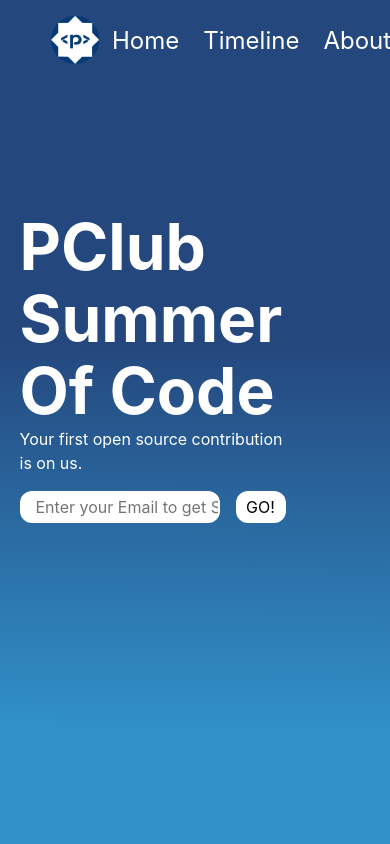
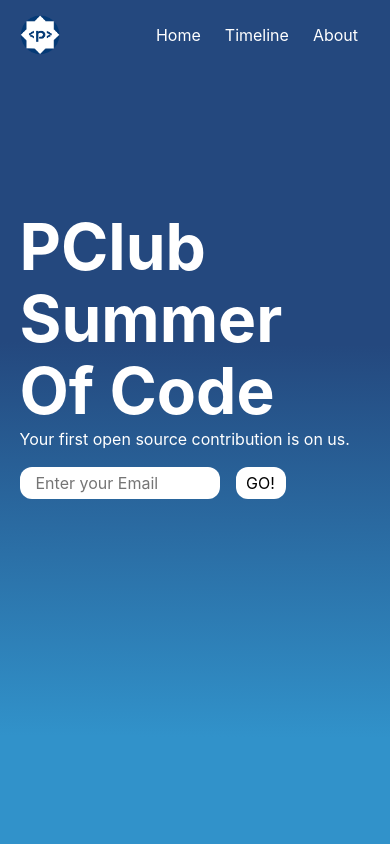
Before and after one commit to hrik2001/psoc2022-landing, a Next.js app: page / in a window 390 px wide. Shown: the top 844 px of the page. Built offline with nearby package versions, Linux system fonts and the light colour scheme.

Commit message:
minor ui changes

```diff
--- a/components/Hero.tsx
+++ b/components/Hero.tsx
@@ -12,7 +12,7 @@
                     Your first open source contribution is on us.
                 </p>
                 <form action="submit">
-                <input type="email" placeholder='Enter your Email to get Subscription' required />
+                <input type="email" placeholder='Enter your Email' required />
                 <button type="submit">GO!</button>
                 </form>
             </div>
--- a/styles/Hero.module.scss
+++ b/styles/Hero.module.scss
@@ -23,7 +23,7 @@
         img{
             position: relative;
             width:50rem;
-            left:20rem;
+            // left:20rem;
         }
     }
     form{
@@ -47,3 +47,11 @@
         }
     }
 }
+@media screen and (max-width:1024px) {
+.introAi{
+    width: 0px;
+    img{
+        width:0px;
+    }
+}
+}
--- a/styles/Navbar.module.scss
+++ b/styles/Navbar.module.scss
@@ -1,4 +1,5 @@
 .nav{
+    z-index: 99;
     display: flex;
     top:15px;
     position: fixed;
@@ -7,23 +8,23 @@
     // justify-content: space-around;
 }
 .imgcontainer{
-    margin-left: 50px;
-    min-width: 50px;
+    margin-left: clamp(20px, 5vw, 50px);
+    min-width: clamp(40px, 5vw, 50px);
     img{
-        width:50px;
+        width:clamp(40px, 5vw, 50px);
     }
 }
 .linkcontainer{
     display: flex;
     width:fit-content;
     // border:1px solid white;
-    margin: 0 50px 0 auto;
+    margin: 0 clamp(20px, 2.5vw, 50px) 0 auto;
 
 }
 .link{
     color:#fff;
     padding: 8px 12px;
-    font-size: 1.5rem;
+    font-size: clamp(1rem,1.5vw ,1.5rem);
     cursor: pointer;
     &:hover{
         color: #00ffff;
```
